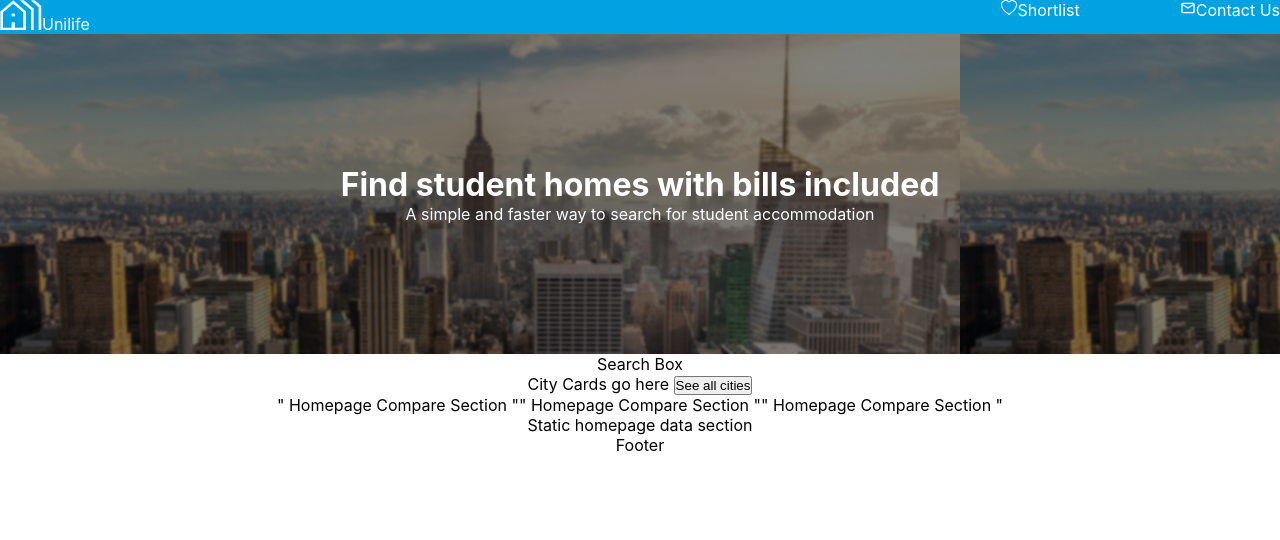
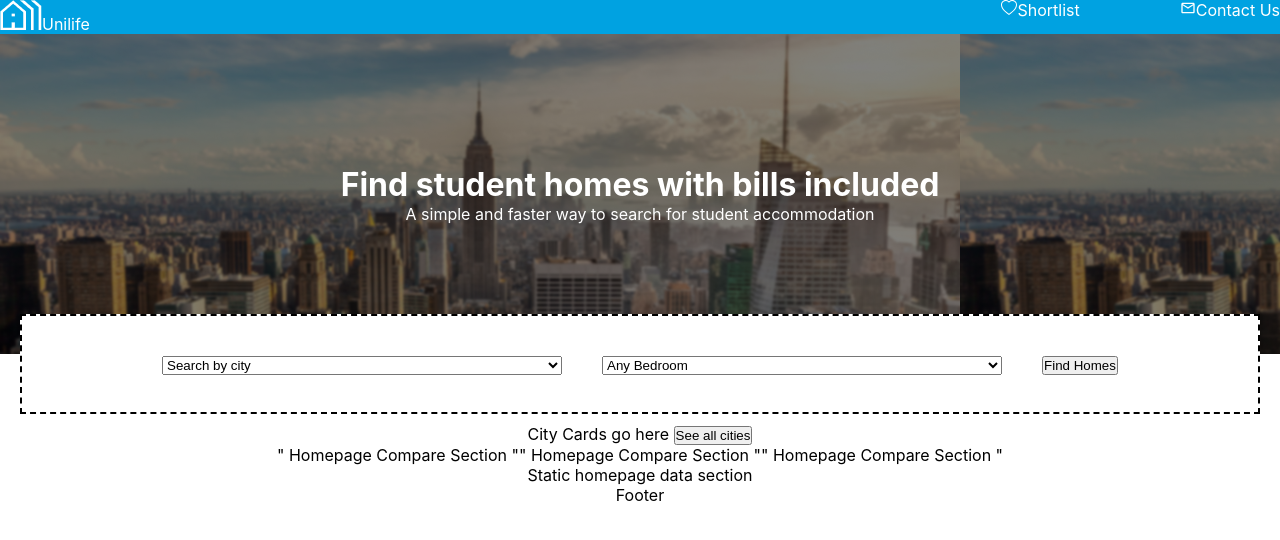
Before and after one commit to jasmatazzy/unilife-apartment-app, a React (Create React App) app: page / in a window 1280 px wide. Shown: the top 540 px of the page. Built offline with nearby package versions, Linux system fonts and the light colour scheme.

Commit message:
initial search bar set up complete

```diff
--- a/src/components/SearchBox/SearchBox.css
+++ b/src/components/SearchBox/SearchBox.css
@@ -0,0 +1,12 @@
+.search-box-container{
+    height: 100px;
+    border: black 2px dashed;
+    background-color: white;
+    margin: -40px 20px 10px 20px;
+}
+
+.search-box-container select {
+    margin-right: 40px;
+    margin-top: 40px;
+    width: 400px;
+}
--- a/src/components/SearchBox/SearchBox.js
+++ b/src/components/SearchBox/SearchBox.js
@@ -1,9 +1,26 @@
 import React from 'react'
+import { Form } from 'react-router-dom'
 import './SearchBox.css'
 
 const SearchBox = () => {
   return (
-    <div>Search Box</div>
+    <div>
+      <form className='search-box-container'>
+        <select>
+          <option selected value="placeholder">Search by city</option>
+          <option value="placeholder">1</option>
+          <option value="placeholder">2</option>
+          <option value="placeholder">3</option>
+        </select>
+        <select>
+          <option selected value="placeholder">Any Bedroom</option>
+          <option value="placeholder">1</option>
+          <option value="placeholder">2</option>
+          <option value="mango">3</option>
+        </select>
+        <input type="submit" value="Find Homes" />
+      </form>
+    </div>
   )
 }
 
```
